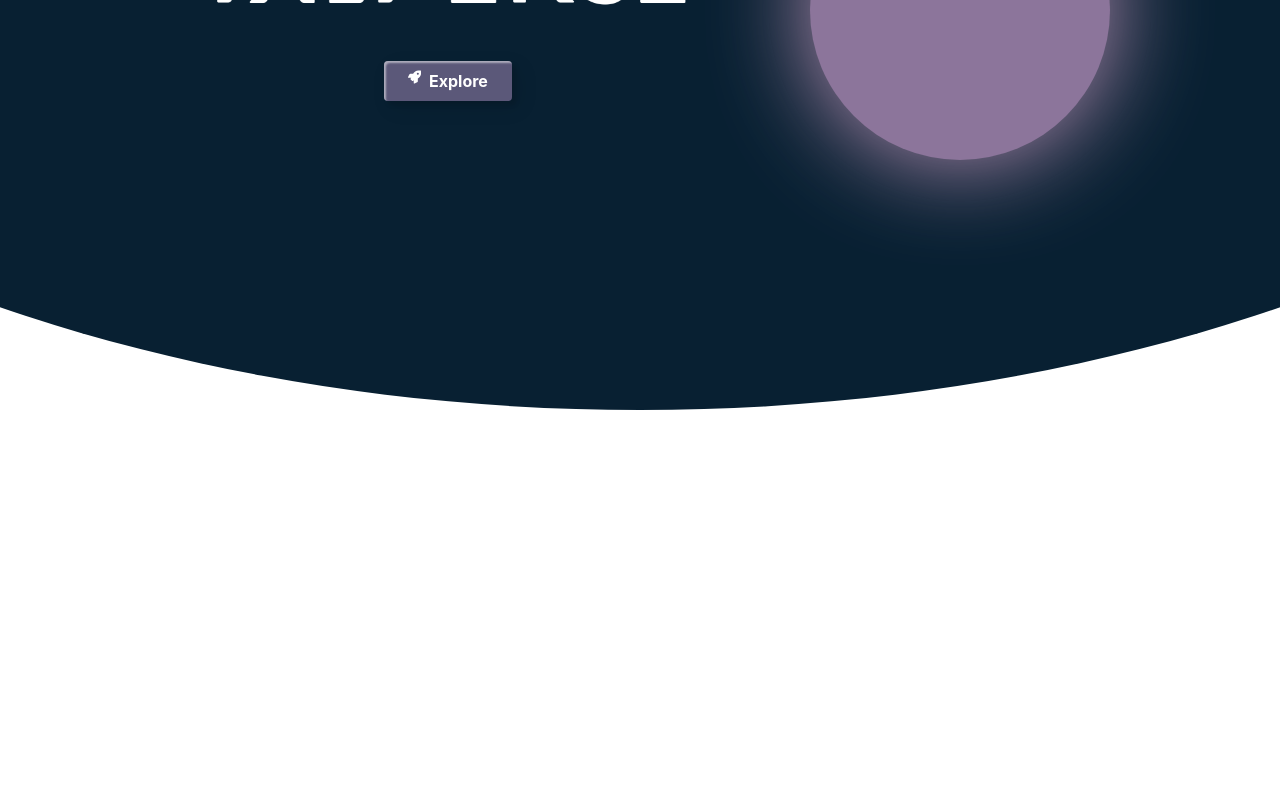
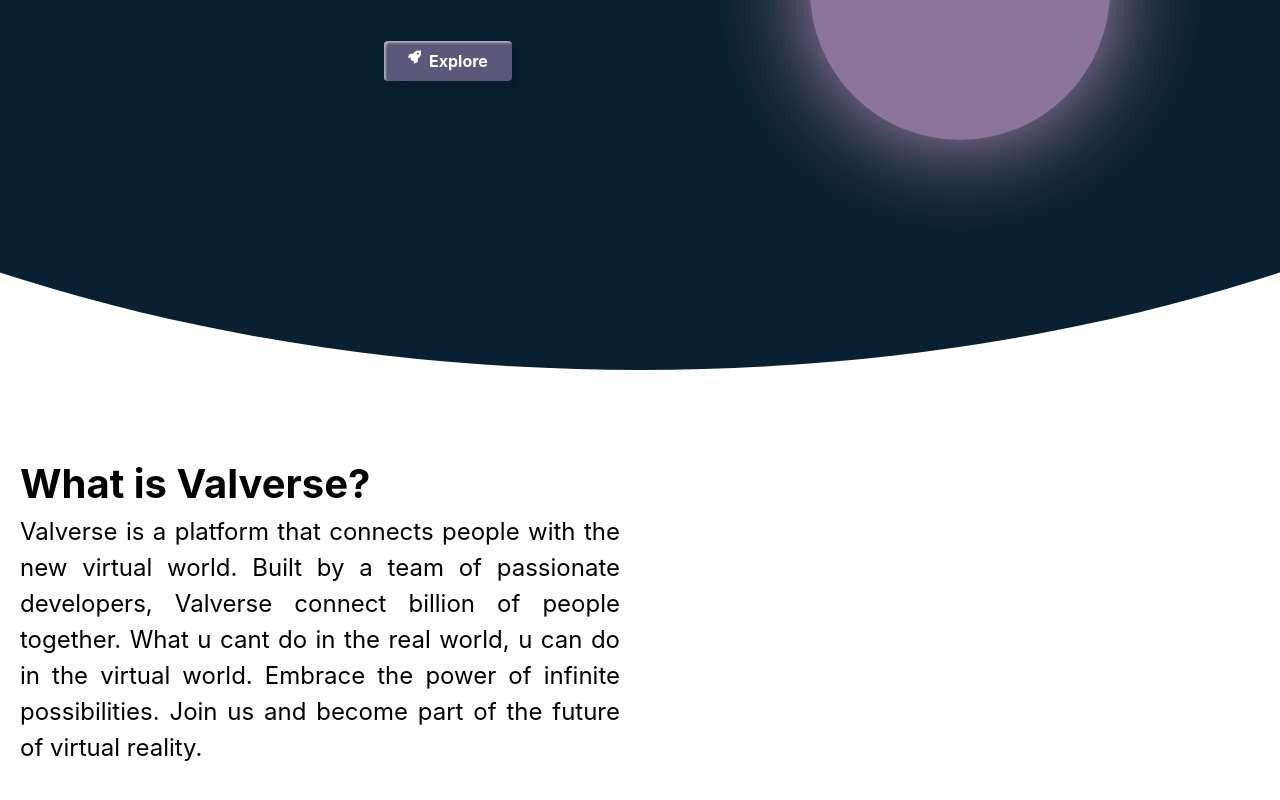
Before and after one commit to vir46/Project_FEComp_2022, a React (Create React App) app: page /home in a window 1280 px wide. Shown: the part 430-1230 px from the top of the page. Before the commit the page ends 840 px from the top, so only its background shows below. Built offline with nearby package versions, Linux system fonts and the light colour scheme.

Commit message:
Nav changes + 3D Viewer

```diff
--- a/public/index.html
+++ b/public/index.html
@@ -12,6 +12,7 @@
     <meta name="twitter:title" content="Virtual World | VALVERSE">
     <meta name="twitter:card" content="summary_large_image">
     <meta name="twitter:description" content="Biggest Virtual World Verse">
+    <script type="module" src="https://unpkg.com/@google/model-viewer/dist/model-viewer.min.js"></script>
     <!--
       manifest.json provides metadata used when your web app is installed on a
       user's mobile device or desktop. See https://developers.google.com/web/fundamentals/web-app-manifest/
--- a/src/component/navigation/nav.css
+++ b/src/component/navigation/nav.css
@@ -1,5 +1,6 @@
 .navcont{
     background-color: #082032;
+    height: 5vh;
 }
 
 .navMenu a {
--- a/src/component/navigation/nav.js
+++ b/src/component/navigation/nav.js
@@ -4,7 +4,7 @@ import "./nav.css";
 
 function Navigasi(){
     return(
-        <div class="navcont h-10">
+        <div class="navcont">
             <nav class="absolute navMenu">
                 <a class="text-center text-orange-100 no-underline uppercase font-medium inline-block w-20" href="https://github.com">Home</a>
                 <a class="text-center text-orange-100 no-underline uppercase font-medium inline-block w-20" href="https://github.com">How To?</a>
--- a/src/pages/landpage.js
+++ b/src/pages/landpage.js
@@ -4,16 +4,16 @@ import titles from '../stockgallery/title.png';
 import { Button } from 'react-bootstrap';
 import '@lottiefiles/lottie-player';
 import { FaRocket } from 'react-icons/fa';
-
+import computer from '../asset3d/plane/Airplane.glb';
 
 const Landingpage = () => {
     return(
         <div>
             {/* Head Title */}
             <div className={styles.headcontainer}>
-                <div class={styles.titlecontainer}>
+                <div className={styles.titlecontainer}>
                     <img src={titles} alt="title" id={styles.titlelogo}/>
-                    <Button  className={[styles.btntest, styles.custombtn]}>
+                    <Button  className={[styles.btntest  + " " +  styles.custombtn]}>
                         <FaRocket/>Explore
                     </Button>
                 </div>
@@ -22,6 +22,20 @@ const Landingpage = () => {
                     <lottie-player id={styles.lottievr} autoplay loop src="https://assets6.lottiefiles.com/packages/lf20_n0b0gzpq.json"></lottie-player>
                 </div>
             </div>
+            {/* Content 1 */}
+            <div className={styles.content1}>
+                <div class={styles.container1}>
+                    <span className={[styles.blackfont + " " + styles.headingcontent1]}>What is Valverse?</span>
+                    <p className={[styles.blackfont + " " + styles.bodycontent1]}>
+                        Valverse is a platform that connects people with the new virtual world.
+                        Built by a team of passionate developers, Valverse connect billion of people together.
+                        What u cant do in the real world, u can do in the virtual world.
+                        Embrace the power of infinite possibilities.
+                        Join us and become part of the future of virtual reality.
+                    </p>
+                </div>
+                <model-viewer alt="Plane" src={computer} poster="shared-assets/models/NeilArmstrong.webp" seamless-poster camera-controls></model-viewer>
+            </div>
         </div>
     );
 }
--- a/src/pages/landpage.module.css
+++ b/src/pages/landpage.module.css
@@ -1,9 +1,14 @@
 .headcontainer {
     @apply flex items-center justify-center;
     background-color: #082032;
-    height: 800px;
+    height: 95vh;
     clip-path: ellipse(102% 100% at 50% 0%);
     gap: 10vw;
+}
+
+
+.blackfont{
+    color: black;
 }
 
 .titlecontainer {
@@ -78,3 +83,35 @@
         box-shadow: 0 0 100px #9ecaed;
     }
 }
+
+/* Content 1 */
+
+.content1{
+    margin-top: 5vh;
+    display: flex;
+    align-content: center;
+    justify-content: center;
+    height: 50vh;
+}
+
+.container1{
+    display: flex;
+    flex-direction: column;
+    justify-content: center;
+}
+.headingcontent1{
+    font-size: 2.5em;
+    font-weight: bold;
+    text-align: left;
+}
+
+.bodycontent1{
+    font-size: 1.5em;
+    text-align: justify;
+    width: 600px;
+}
+
+model-viewer{
+    width: 50vw;
+    height: 100%;
+}
```
Also changed, not shown: 1 other file (tests, documents, lock files or other folders).
